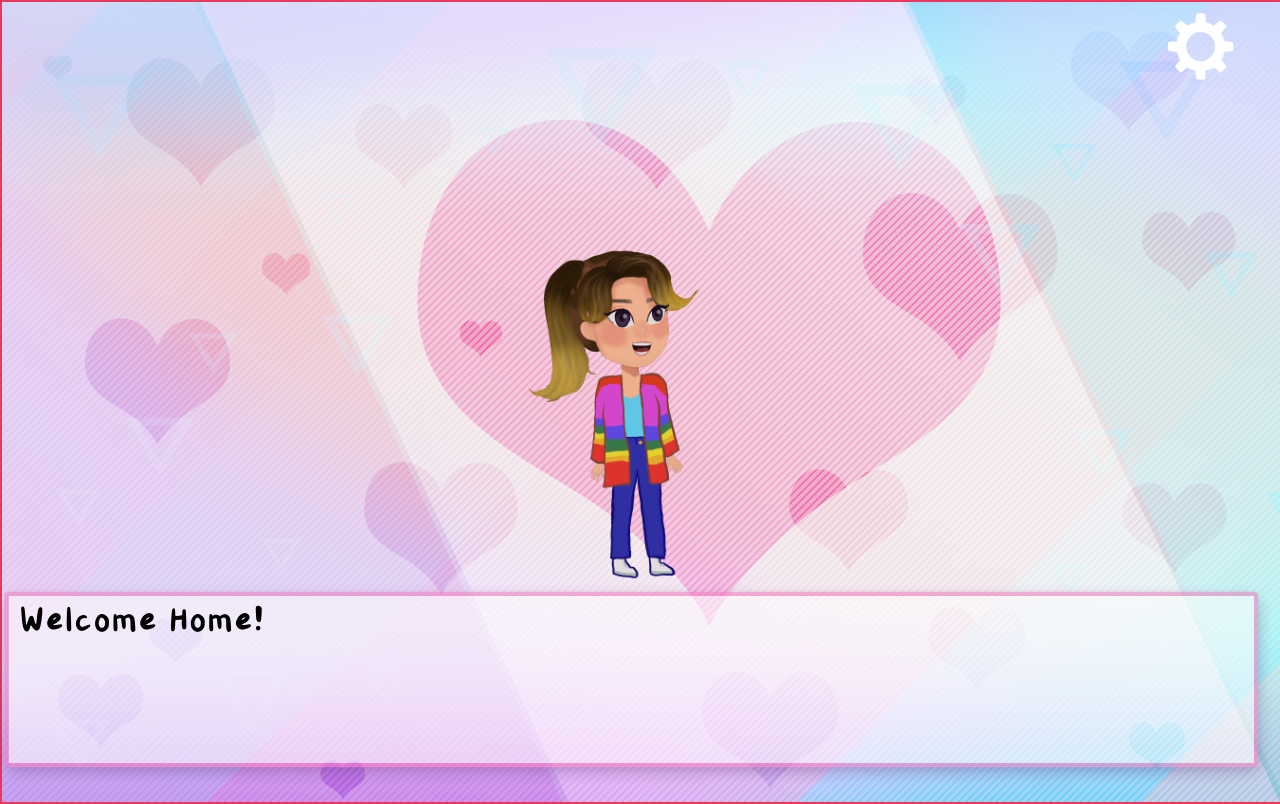
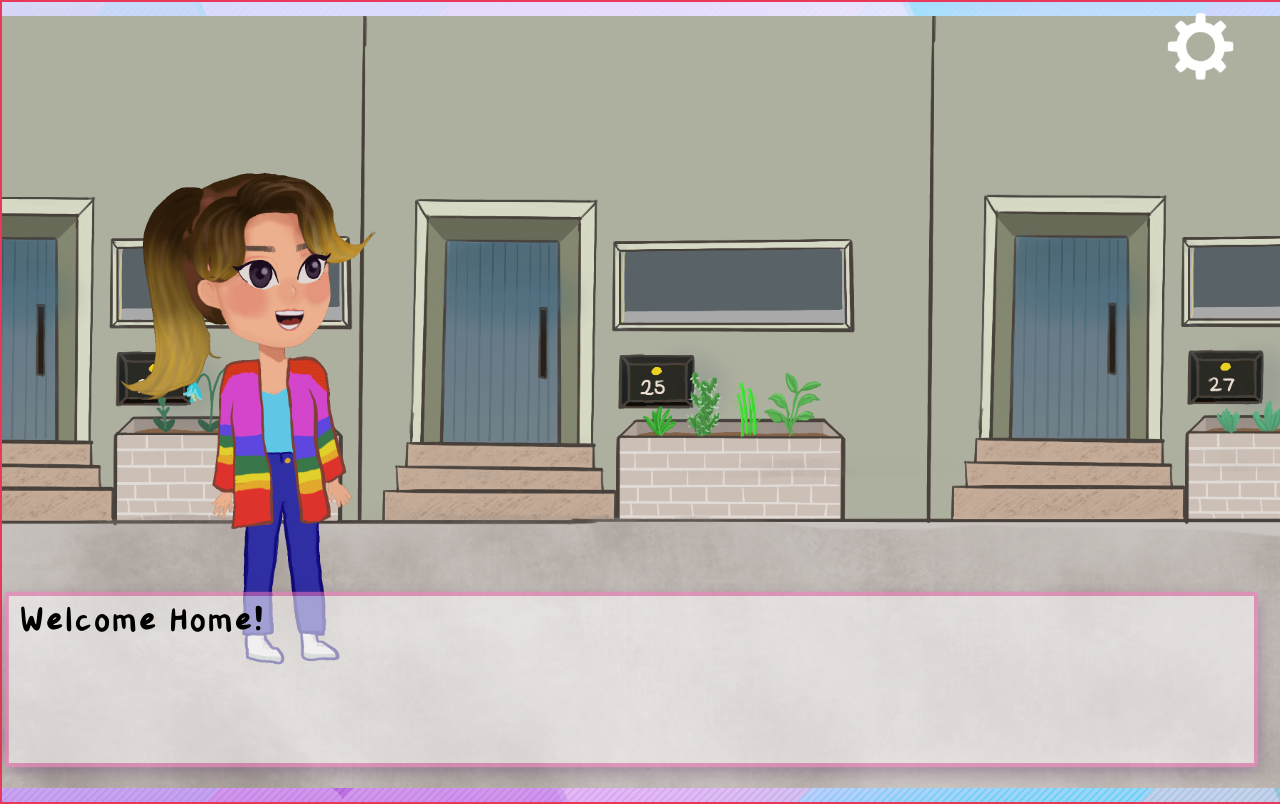
Before and after one commit to kianaorte/home-app, a React (Create React App) app: page /scene2 in a window 1280 px wide. Built offline with nearby package versions, Linux system fonts and the light colour scheme.

Commit message:
front door

```diff
--- a/src/components/Bathroom.tsx
+++ b/src/components/Bathroom.tsx
@@ -66,28 +66,20 @@ export const Bathroom = () => {
                 )
             }
             {
-                openItemOverlay && item === 'floormat' && (
+                openItemOverlay && item === 'shower' && (
                     <ItemOverlay item={bathroomItems[1].item} description={bathroomItems[1].description} sendToParent={setItemOverlay} />
                 )
             }
             {
-                openItemOverlay && item === 'shower' && (
+                openItemOverlay && item === 'toilet' && (
                     <ItemOverlay item={bathroomItems[2].item} description={bathroomItems[2].description} sendToParent={setItemOverlay} />
                 )
             }
             {
-                openItemOverlay && item === 'toilet' && (
+                openItemOverlay && item === 'towelRack' && (
                     <ItemOverlay item={bathroomItems[3].item} description={bathroomItems[3].description} sendToParent={setItemOverlay} />
                 )
             }
-            {
-                openItemOverlay && item === 'towelRack' && (
-                    <ItemOverlay item={bathroomItems[4].item} description={bathroomItems[4].description} sendToParent={setItemOverlay} />
-                )
-            }
-
-
-
             {
                 openDoor && (
                     <>
--- a/src/pages/Scene2.scss
+++ b/src/pages/Scene2.scss
@@ -13,3 +13,8 @@
         transform: translateX(30%);
     }
 }
+
+.scene2-container {
+    background-image: url('../assets/images/backgrounds/outside.png');
+    background-size: cover;
+}
--- a/src/pages/Scene2.tsx
+++ b/src/pages/Scene2.tsx
@@ -64,13 +64,13 @@ const Scene2 = () => {
         setVisible(true);
     }, [text, count],);
     return (
-        <>
+        <div className="scene2-container">
             {visible && (
                 <div className="scene2" onClick={removeElement}>
                     <DialogueBox text={text} />
                 </div>
             )}
-            <img src={kianasprite} alt="kiana" className="chara-walk" width="30%" />
+            <img src={kianasprite} alt="kiana" className="chara-walk" width="45%" />
             {
                 options && (
                     <div>
@@ -78,7 +78,7 @@ const Scene2 = () => {
                     </div>
                 )
             }
-        </>
+        </div>
     );
 }
 
```
Also changed, not shown: src/assets/images/backgrounds/outside.png (added).
